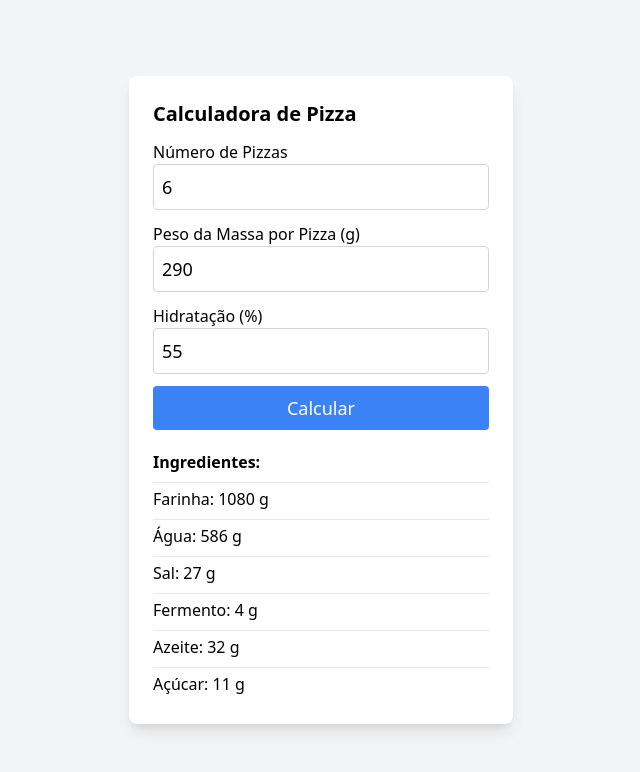
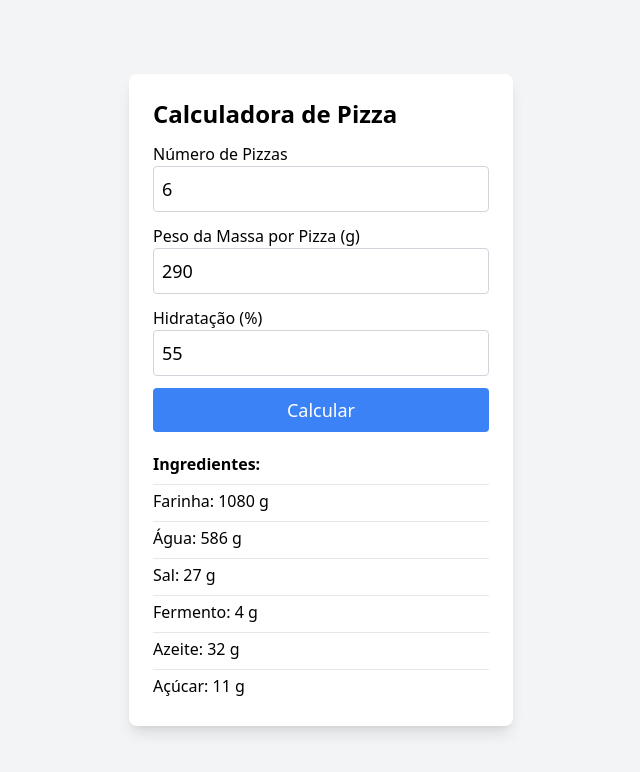
Before and after one commit to RicardoFredes/calculadora-de-pizza, a plain HTML site: page index.html in a window 1280 px wide. Shown: the whole page, without its empty margins (319-959 px from the left). Drawn offline with nearby package versions, Linux system fonts and the light colour scheme.

Commit message:
feat: test atualização

```diff
--- a/index.html
+++ b/index.html
@@ -20,7 +20,7 @@
     class="p-4 md:bg-gray-100 md:flex md:items-center md:justify-center md:min-h-screen"
   >
     <div class="bg-white md:shadow-lg rounded-lg md:p-6 md:w-96">
-      <h1 class="text-xl font-bold mb-3">Calculadora de Pizza</h1>
+      <h1 class="text-2xl font-bold mb-3">Calculadora de Pizza</h1>
       <div class="mb-3">
         <label for="numeroDePizzas" class="block font-medium">
           Número de Pizzas
```
